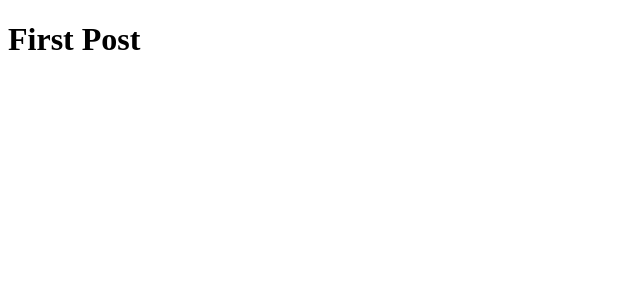
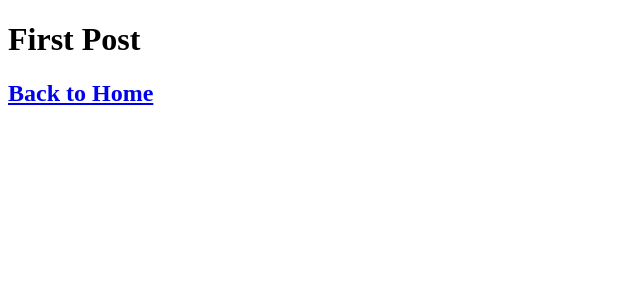
Before and after one commit to nicolaerario/nextjs-blog, a Next.js app: page /posts/first-post in a window 1280 px wide. Shown: the top 300 px of the page, without its empty margins (0-640 px from the left). Built offline with nearby package versions, Linux system fonts and the light colour scheme.

Commit message:
feat: Use Link component

```diff
--- a/pages/index.js
+++ b/pages/index.js
@@ -1,4 +1,5 @@
 import Head from 'next/head';
+import Link from 'next/link';
 
 export default function Home() {
   return (
@@ -13,7 +14,7 @@
 
       <main>
         <h1 className="title">
-          Learn <a href="https://nextjs.org">Next.js!</a>
+          Read <Link href="/posts/first-post">this page!</Link>
         </h1>
 
         <p className="description">
--- a/pages/posts/first-post.js
+++ b/pages/posts/first-post.js
@@ -1,3 +1,14 @@
-const FirstPost = () => <h1>First Post</h1>;
+import Link from 'next/link';
+
+const FirstPost = () => {
+  return (
+    <>
+      <h1>First Post</h1>
+      <h2>
+        <Link href="/">Back to Home</Link>
+      </h2>
+    </>
+  );
+};
 
 export default FirstPost;
```
